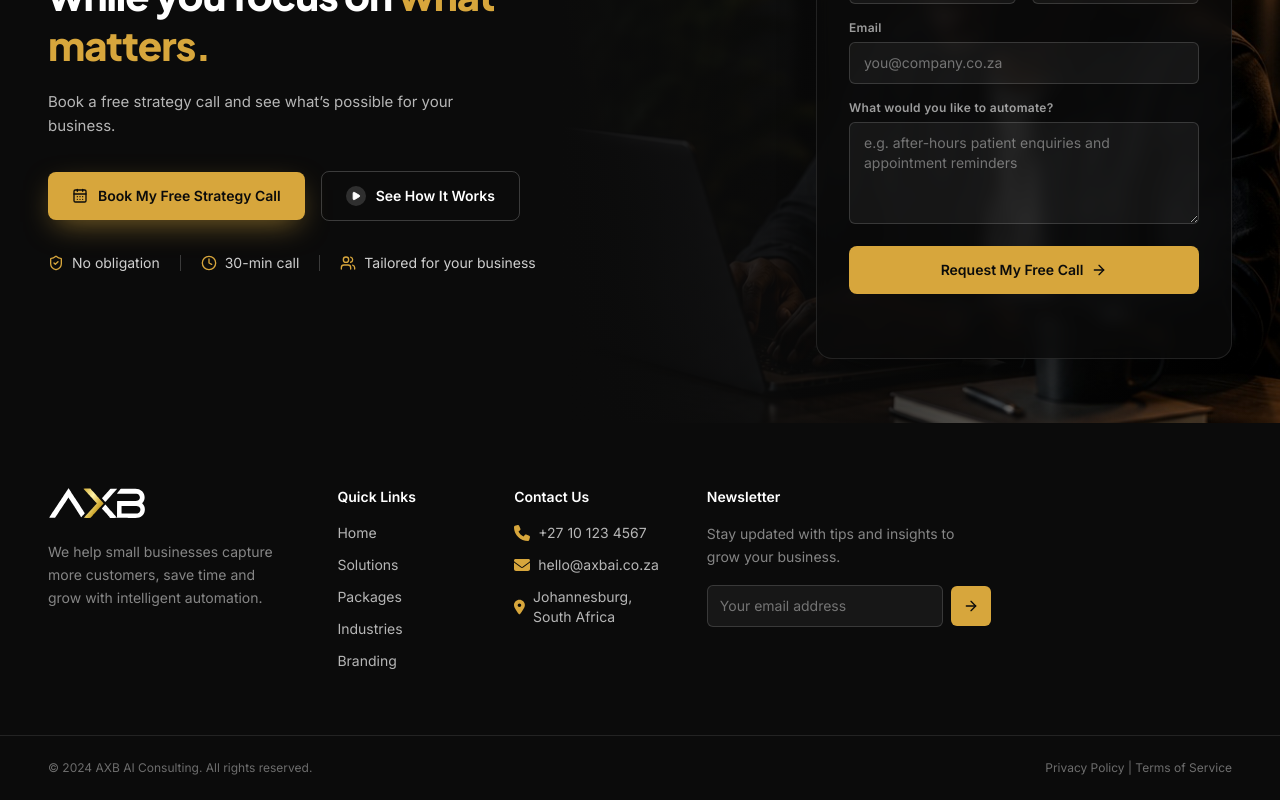
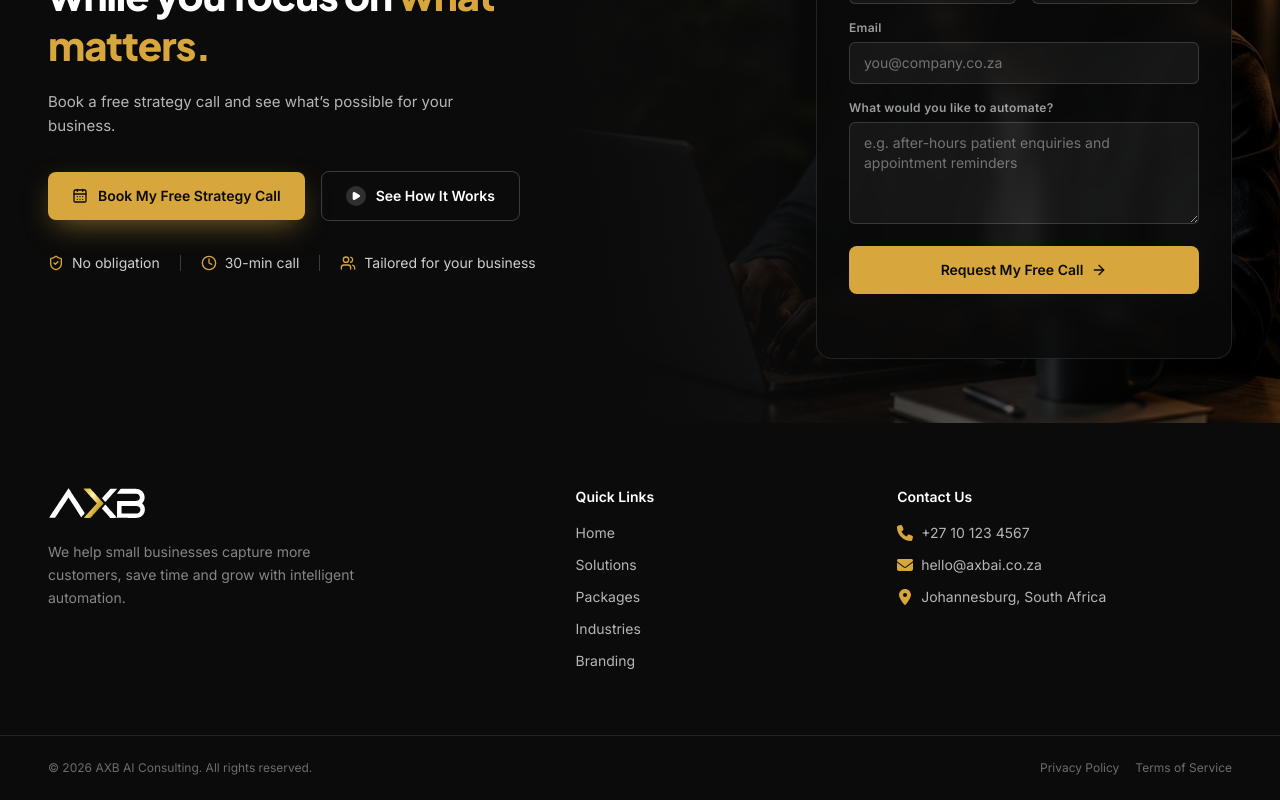
Before and after one commit to bonganishube/axb, a Next.js app: page / in a window 1280 px wide. Shown: the part 3781-4581 px from the top of the page. Built offline with nearby package versions, Linux system fonts and the light colour scheme.

Commit message:
Footer component updated with new styling

```diff
--- a/src/components/Footer.tsx
+++ b/src/components/Footer.tsx
@@ -1,13 +1,5 @@
-import { ArrowRight } from "lucide-react";
-import {
-  FaLinkedinIn,
-  FaInstagram,
-  FaFacebookF,
-  FaYoutube,
-  FaPhone,
-  FaEnvelope,
-  FaLocationDot,
-} from "react-icons/fa6";
+import Link from "next/link";
+import { FaPhone, FaEnvelope, FaLocationDot } from "react-icons/fa6";
 import Logo from "./Logo";
 
 const QUICK_LINKS = [
@@ -17,25 +9,31 @@ const QUICK_LINKS = [
   { label: "Industries", href: "/#industries" },
   { label: "Branding", href: "/branding" },
 ];
-const RESOURCES = ["Blog", "Case Studies", "Guides", "FAQs", "Contact"];
-// const SOCIALS = [
-//   { icon: FaLinkedinIn, label: "LinkedIn" },
-//   { icon: FaInstagram, label: "Instagram" },
-//   { icon: FaFacebookF, label: "Facebook" },
-//   { icon: FaYoutube, label: "YouTube" },
-// ];
+
+const CONTACT = [
+  { icon: FaPhone, label: "+27 10 123 4567", href: "tel:+27101234567" },
+  { icon: FaEnvelope, label: "hello@axbai.co.za", href: "mailto:hello@axbai.co.za" },
+  { icon: FaLocationDot, label: "Johannesburg, South Africa", href: null },
+];
+
+const LEGAL = [
+  { label: "Privacy Policy", href: "#" },
+  { label: "Terms of Service", href: "#" },
+];
 
 export default function Footer() {
   return (
     <footer className="bg-ink text-white/70">
-      <div className="container-px py-16 grid gap-12 sm:grid-cols-2 lg:grid-cols-[1.5fr_0.8fr_0.8fr_1fr_1.2fr]">
-        <div>
+      <div className="container-px grid gap-12 py-16 sm:grid-cols-2 lg:grid-cols-[1.8fr_1fr_1.3fr] lg:gap-16">
+        <div className="sm:col-span-2 lg:col-span-1">
           <Logo />
           <p className="mt-4 max-w-xs text-sm leading-relaxed text-white/50">
-            We help small businesses capture more customers, save time and
-            grow with intelligent automation.
+            We help small businesses capture more customers, save time and grow
+            with intelligent automation.
           </p>
-          {/* <div className="mt-6 flex gap-3">
+          {/* Socials — re-import FaLinkedinIn / FaInstagram / FaFacebookF /
+              FaYoutube from react-icons/fa6 when these go live.
+          <div className="mt-6 flex gap-3">
             {SOCIALS.map(({ icon: Icon, label }) => (
               <a
                 key={label}
@@ -54,15 +52,19 @@ export default function Footer() {
           <ul className="mt-4 flex flex-col gap-3 text-sm">
             {QUICK_LINKS.map((l) => (
               <li key={l.label}>
-                <a href={l.href} className="hover:text-white transition-colors">
+                <Link
+                  href={l.href}
+                  className="transition-colors hover:text-white"
+                >
                   {l.label}
-                </a>
+                </Link>
               </li>
             ))}
           </ul>
         </div>
 
-        {/* <div>
+        {/* Resources — restore the RESOURCES list alongside this block.
+        <div>
           <p className="text-sm font-semibold text-white">Resources</p>
           <ul className="mt-4 flex flex-col gap-3 text-sm">
             {RESOURCES.map((l) => (
@@ -78,21 +80,29 @@ export default function Footer() {
         <div>
           <p className="text-sm font-semibold text-white">Contact Us</p>
           <ul className="mt-4 flex flex-col gap-3 text-sm">
-            <li className="flex items-center gap-2">
-              <FaPhone className="size-4 text-gold" />
-              +27 10 123 4567
-            </li>
-            <li className="flex items-center gap-2">
-              <FaEnvelope className="size-4 text-gold" />
-              hello@axbai.co.za
-            </li>
-            <li className="flex items-center gap-2">
-              <FaLocationDot className="size-4 text-gold" />
-              Johannesburg, South Africa
-            </li>
+            {CONTACT.map(({ icon: Icon, label, href }) => (
+              <li key={label}>
+                {href ? (
+                  <a
+                    href={href}
+                    className="flex items-center gap-2 transition-colors hover:text-white"
+                  >
+                    <Icon className="size-4 shrink-0 text-gold" />
+                    {label}
+                  </a>
+                ) : (
+                  <span className="flex items-center gap-2">
+                    <Icon className="size-4 shrink-0 text-gold" />
+                    {label}
+                  </span>
+                )}
+              </li>
+            ))}
           </ul>
         </div>
 
+        {/* Newsletter — re-import ArrowRight from lucide-react, and wire the
+            button to a Server Action before shipping this.
         <div>
           <p className="text-sm font-semibold text-white">Newsletter</p>
           <p className="mt-4 text-sm text-white/50 leading-relaxed">
@@ -112,21 +122,23 @@ export default function Footer() {
               <ArrowRight className="size-4" />
             </button>
           </div>
-        </div>
+        </div> */}
       </div>
 
       <div className="border-t border-white/10">
-        <div className="container-px py-6 flex flex-col sm:flex-row items-center justify-between gap-3 text-xs text-white/40">
-          <p>© 2024 AXB AI Consulting. All rights reserved.</p>
+        <div className="container-px flex flex-col items-center justify-between gap-3 py-6 text-xs text-white/40 sm:flex-row">
           <p>
-            <a href="#" className="hover:text-white/70">
-              Privacy Policy
-            </a>{" "}
-            |{" "}
-            <a href="#" className="hover:text-white/70">
-              Terms of Service
-            </a>
+            © {new Date().getFullYear()} AXB AI Consulting. All rights reserved.
           </p>
+          <ul className="flex items-center gap-4">
+            {LEGAL.map((l) => (
+              <li key={l.label}>
+                <a href={l.href} className="transition-colors hover:text-white/70">
+                  {l.label}
+                </a>
+              </li>
+            ))}
+          </ul>
         </div>
       </div>
     </footer>
```
